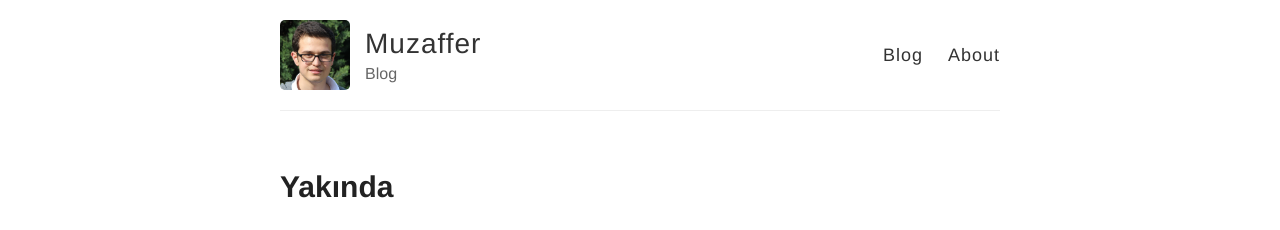
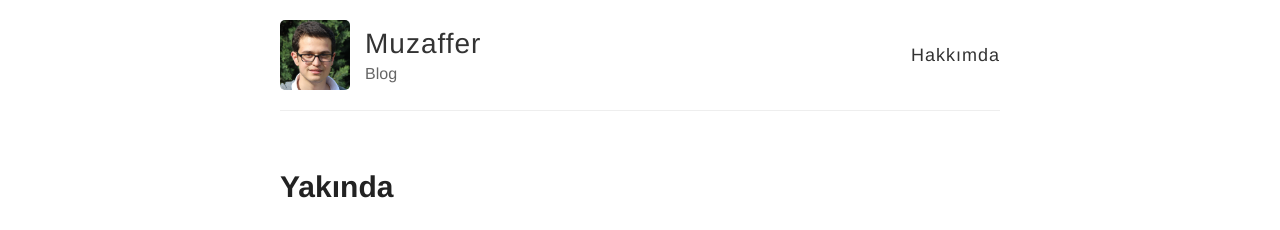
Before and after one commit to yldrmzffr/yldrmzffr.github.io, a Jekyll site: the page built from blog.html, in a window 1280 px wide. Shown: the top 230 px of the page. Built offline with Jekyll 4.4.1, drawn with Linux system fonts in a browser that asks for light colours.

Commit message:
Update default.html

```diff
--- a/_layouts/default.html
+++ b/_layouts/default.html
@@ -27,8 +27,7 @@
           </div>
 
           <nav>
-            <a href="{{ site.baseurl }}/blog">Blog</a>
-            <a href="{{ site.baseurl }}../#about">About</a>
+            <a href="{{ site.baseurl }}../#about">Hakkımda</a>
           </nav>
         </header>
       </div>
```
